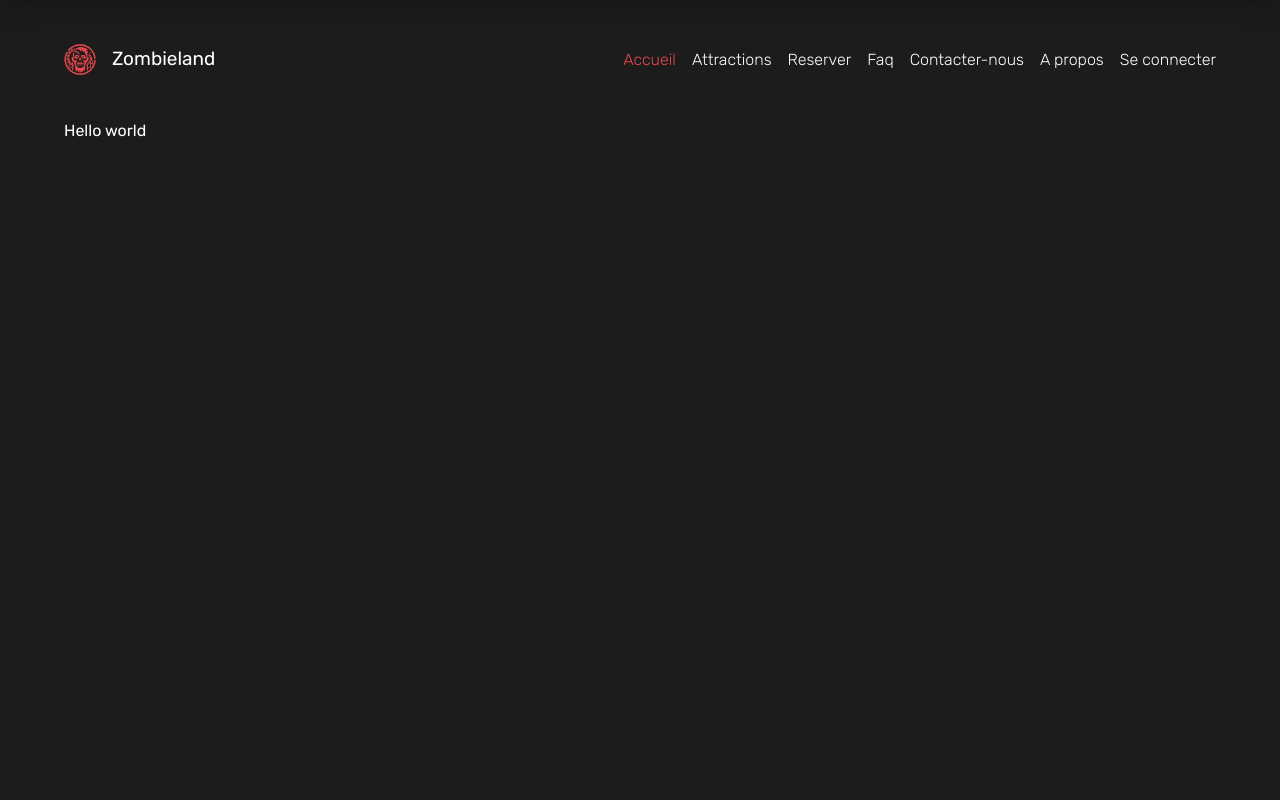
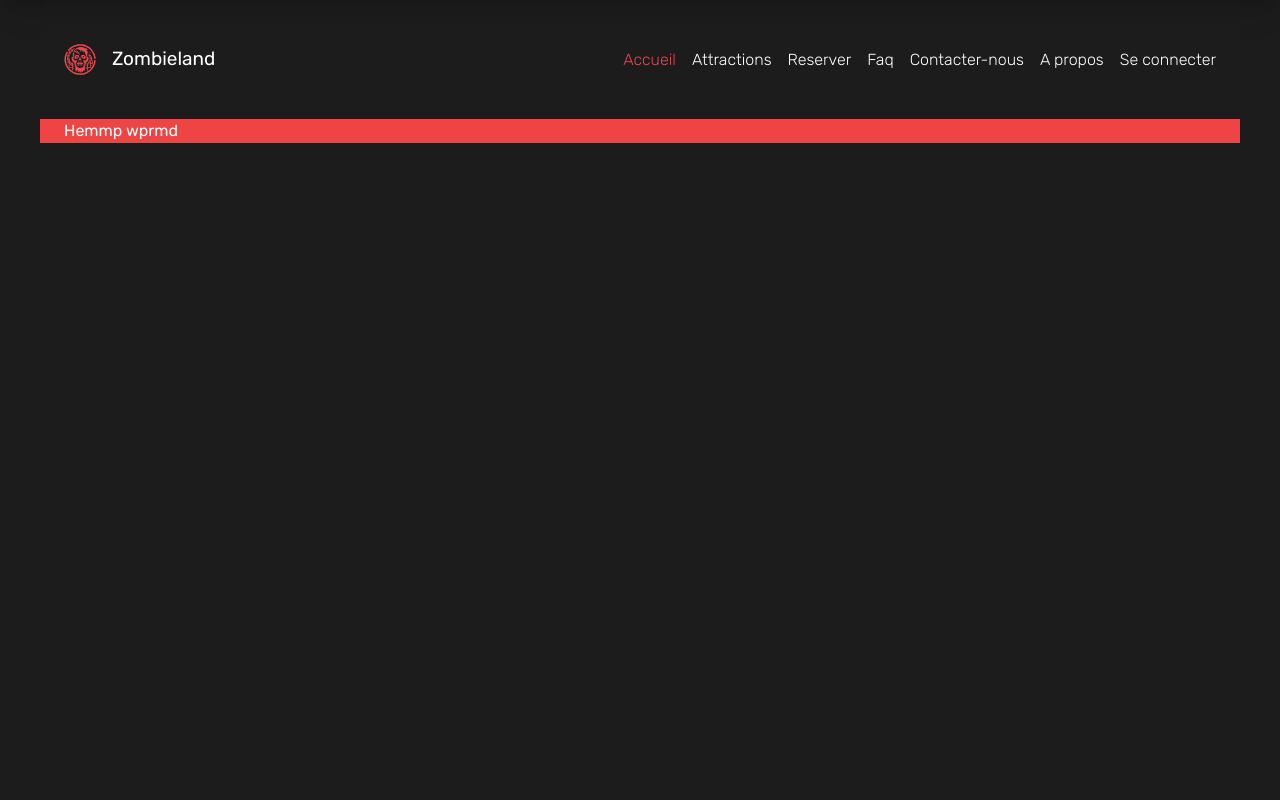
Before and after one commit to Pauline-Devavry/projet-zombieland-fork, a React (Vite) app in the folder client/: page / in a window 1280 px wide. Shown: the top 800 px of the page. Built offline with nearby package versions, Linux system fonts and the light colour scheme.

Commit message:
S1D3 Client - Upgrade custom container

```diff
--- a/client/src/components/Container.jsx
+++ b/client/src/components/Container.jsx
@@ -1,17 +1,20 @@
 import PropTypes from 'prop-types';
 
-function Container({children}) {
-
-    return(
-        <div className='max-w-[75rem] mx-auto px-6'>
+function Container({ children, className, ...rest }) {
+    return (
+        <div className={`max-w-[75rem] mx-auto px-6 ${className}`} {...rest}>
             {children}
         </div>
-    )
-
+    );
 }
 
 Container.propTypes = {
     children: PropTypes.node.isRequired,
-  };
+    className: PropTypes.string,
+};
 
-export default Container
+Container.defaultProps = {
+    className: '',
+};
+
+export default Container;
--- a/client/src/pages/HomePage.jsx
+++ b/client/src/pages/HomePage.jsx
@@ -8,11 +8,9 @@ function HomePage() {
     return (
         <main className="font-rubik min-h-screen">
 
-
-            <Container>
-                <h1>Hello world</h1>
+            <Container className="bg-red-500">
+                <h1>Hemmp wprmd</h1>
             </Container>
-
 
         </main>
     )
```
